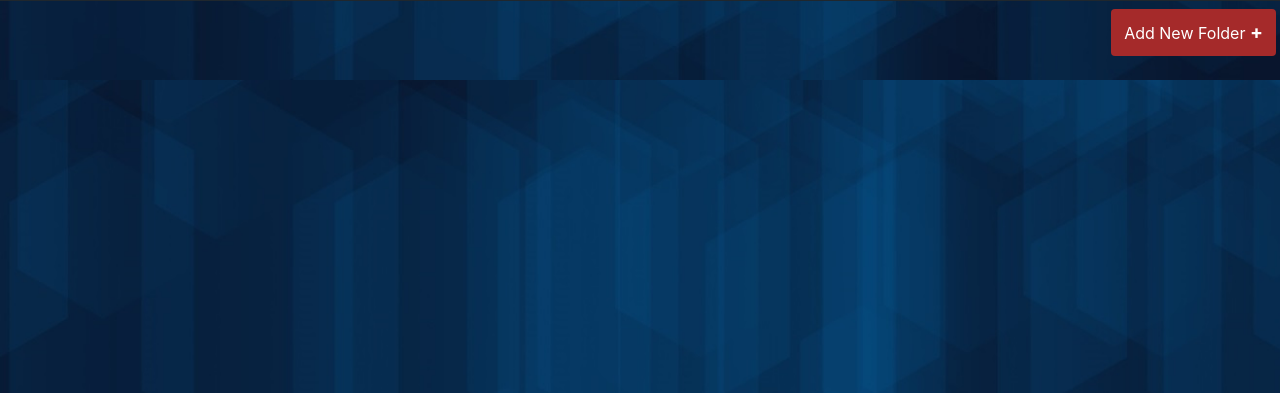
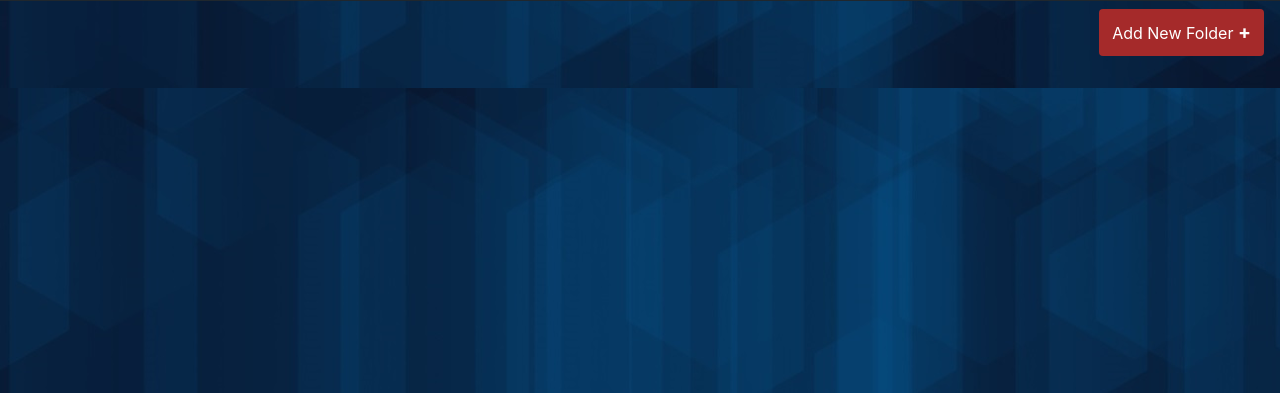
Before and after one commit to MughalUsama/MyDrive, a PHP site: page /home.php in a window 1280 px wide. Shown: the part 366-759 px from the top of the page. Run offline with PHP 8.4, Linux system fonts and the light colour scheme; the visitor is signed in with stand-in values (Sample User, id 1); data that the repository does not hold is empty.

Commit message:
improved margin/css

```diff
--- a/home.css
+++ b/home.css
@@ -13,6 +13,7 @@ a:hover{
 }
 .wid{
     width: 35%;
+    min-width: 60px!important;
 }
 .card{
     cursor: pointer !important;
--- a/home.php
+++ b/home.php
@@ -7,11 +7,8 @@
     <meta name='viewport' content='width=device-width, initial-scale=1'>
     <link rel="icon" href="card-folder.png"/>
 
-    <!-- Latest compiled and minified CSS -->
     <link rel="stylesheet" href="bootstrap.min.css">
-    <!-- jQuery library -->
     <script src="jquery-3.4.1.min.js"></script>
-    <!-- Latest compiled JavaScript -->
     <script src="bootstrap.min.js"></script>
     <link rel='stylesheet' type='text/css' media='screen' href='home.css'>
 
@@ -37,13 +34,11 @@
 <div class="row">
     <nav class="navbar p-0 pr-3 navbar-expand-md bg-dark navbar-dark shadow-sm col-12">
         <a href="home.php" class="navbar-brand">
-            <!-- Logo Image -->
             <img src="brandIcon.png" width="75" alt="" class="d-inline-block align-middle mr-1 ml-4">
-            <!-- Logo Text -->
             <span class="text-uppercase font-weight-bold" id="logo-txt">My Drive</span>
         </a>
         <button type="button" data-toggle="collapse" data-target="#navbarSupportedContent" aria-controls="navbarSupportedContent" aria-expanded="false" aria-label="Toggle navigation" class="navbar-toggler"><span class="navbar-toggler-icon"></span></button>
-        <div id="navbarSupportedContent" class="collapse navbar-collapse">
+        <div id="navbarSupportedContent" class="text-center collapse navbar-collapse">
             <ul class="navbar-nav ml-auto">
                 <li class="nav-item mt-1 active"><a href="#" class="nav-link"><?php echo $_SESSION["username"]; ?></a></li>
                 <li class="nav-item mt-1"><a href="#" class="nav-link">Settings</a></li>
@@ -67,7 +62,7 @@
     </div>
 
     <div class="row d-flex flex-sm-wrap mt-2">
-        <button data-toggle="modal" data-target="#myModal" id="addnew" class="addnew btn py-2 ml-auto mr-1">Add New Folder<span class="font-weight-bold plussign"> +</span> </button>
+        <button data-toggle="modal" data-target="#myModal" id="addnew" class="addnew btn py-2 ml-auto mr-3 mb-2">Add New Folder<span class="font-weight-bold plussign"> +</span> </button>
     </div>
     <div class="row d-flex flex-sm-wrap mt-2">
 
```
